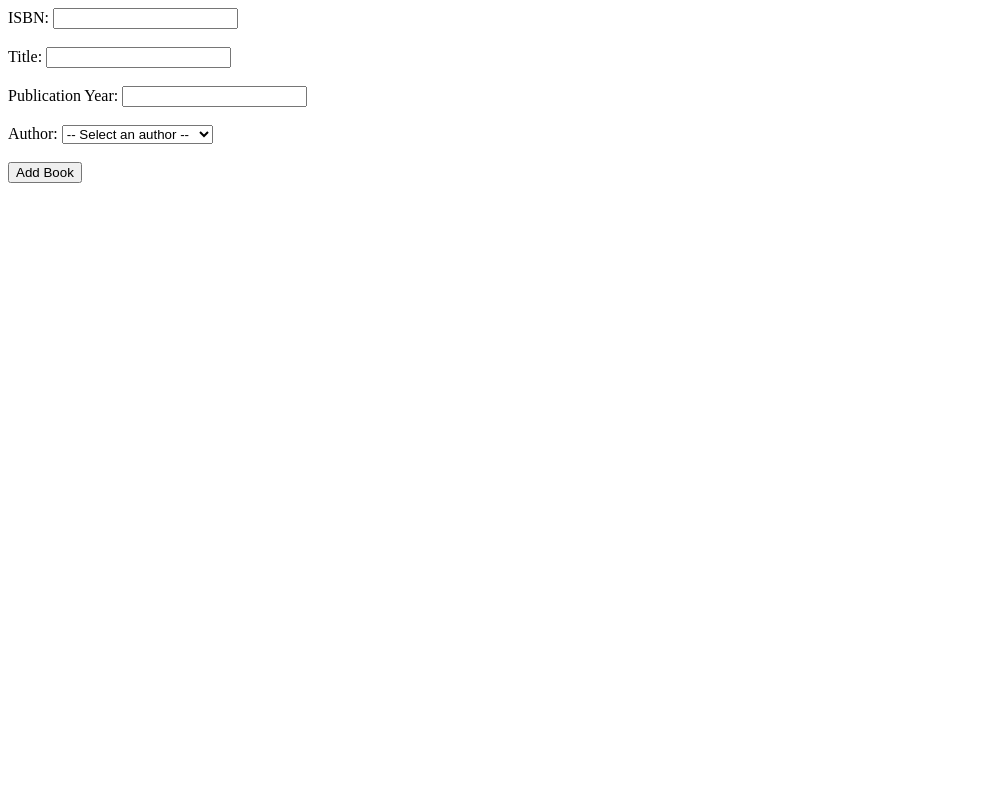
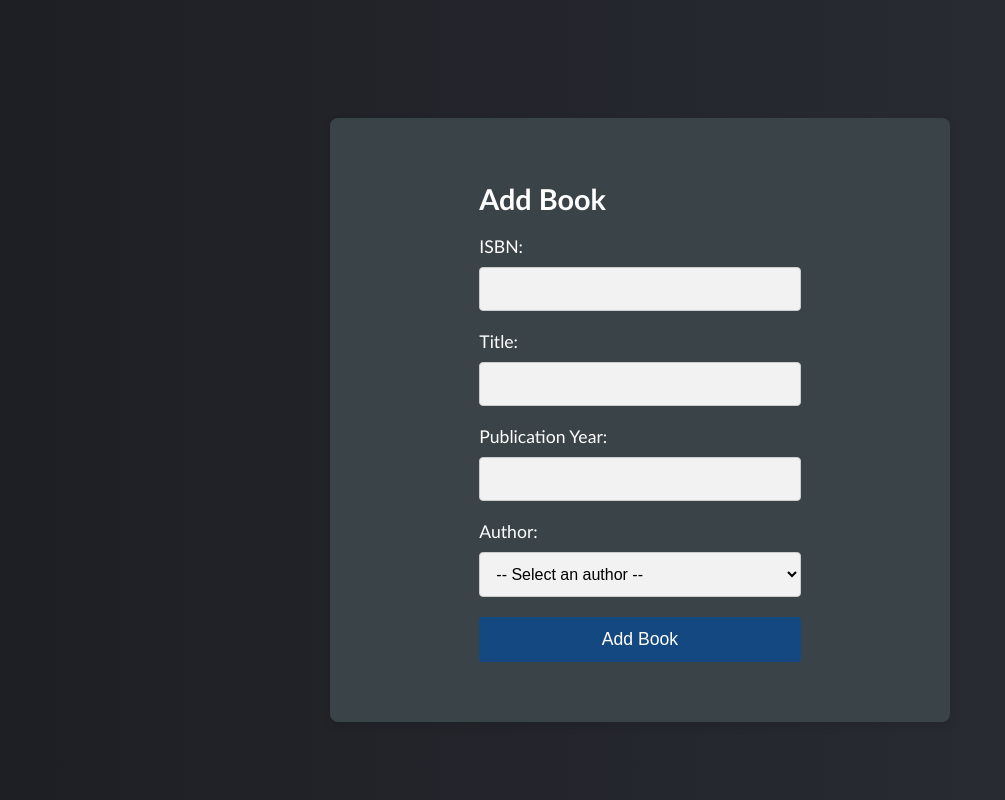
Before and after one commit to JacobHoukes/Book_alchemy, a Flask app: page /add_book in a window 1280 px wide. Shown: the whole page, without its empty margins (0-1005 px from the left). Run offline with Flask 3, Linux system fonts and the light colour scheme.

Commit message:
stylesheets improvements

```diff
--- /dev/null
+++ b/static/form_page.css
@@ -0,0 +1,78 @@
+body {
+  font-family: 'Calibri', sans-serif;
+  margin: 0;
+  padding: 0;
+  background: linear-gradient(to right, #1d1f24, #2b2e36);
+  color: #e0e4e2;
+  display: flex;
+  align-items: center;
+  justify-content: center;
+  min-height: 100vh;
+}
+
+.form-container {
+  background-color: #3a4348;
+  padding: 40px 60px;
+  border-radius: 8px;
+  box-shadow: 0 4px 8px rgba(0, 0, 0, 0.1);
+  max-width: 500px;
+  width: 100%;
+  display: flex;
+  flex-direction: column;
+  align-items: center;
+  margin-top: 40px;
+}
+
+h2 {
+  font-size: 1.8em;
+  color: #ffffff;
+  margin-bottom: 20px;
+}
+
+label {
+  font-size: 1.1em;
+  margin-bottom: 10px;
+  color: #ffffff;
+  display: block;
+}
+
+input, select {
+  width: 100%;
+  padding: 12px;
+  margin-bottom: 20px;
+  border: 1px solid #ccc;
+  border-radius: 4px;
+  background-color: #f2f2f2;
+  font-size: 1em;
+  color: #000000;
+  box-sizing: border-box;
+}
+
+input:focus, select:focus {
+  outline: none;
+  border-color: #144a85;
+  background-color: #ffffff;
+  color: #000000;
+}
+
+input[type="submit"] {
+  background-color: #144880;
+  color: white;
+  font-size: 1.1em;
+  border: none;
+  padding: 12px 20px;
+  border-radius: 4px;
+  cursor: pointer;
+  transition: background-color 0.3s ease;
+}
+
+input[type="submit"]:hover {
+  background-color: #103b66;
+}
+
+@media (max-width: 600px) {
+  .form-container {
+    padding: 20px;
+    margin-top: 20px;
+  }
+}
--- a/static/style.css
+++ b/static/style.css
@@ -1,5 +1,5 @@
 body {
-  background-color: #2a2e34;
+  background: linear-gradient(to right, #1d1f24, #2b2e36);
   font-family: 'Calibri', sans-serif;
   margin: 0;
   padding: 20px;
@@ -17,7 +17,7 @@
   width: 250px;
   border: 1px solid #555;
   border-radius: 8px;
-  padding: 15px;
+  padding: 40px 15px 15px 15px;
   box-shadow: 0 4px 6px rgba(0, 0, 0, 0.15);
   text-align: center;
   background-color: #3a4348;
--- a/templates/add_book.html
+++ b/templates/add_book.html
@@ -4,25 +4,32 @@
     <meta charset="UTF-8">
     <meta name="viewport" content="width=device-width, initial-scale=1.0">
     <meta http-equiv="X-UA-Compatible" content="ie=edge">
+    <link rel="stylesheet" href="{{ url_for('static', filename='form_page.css') }}">
+    <title>Add Book</title>
   </head>
   <body>
+    <div class="form-container">
+      <form action="/add_book" method="POST">
+        <h2>Add Book</h2>
+        <label for="isbn">ISBN:</label>
+        <input type="text" id="isbn" name="isbn" required>
 
-  <form action="/add_book" method="POST">
-    <label for="isbn">ISBN:</label>
-    <input type="text" id="isbn" name="isbn" required><br><br>
         <label for="title">Title:</label>
-    <input type="text" id="title" name="title" required><br><br>
+        <input type="text" id="title" name="title" required>
+
         <label for="publication_year">Publication Year:</label>
-    <input type="number" id="publication_year" name="publication_year" required><br><br>
+        <input type="number" id="publication_year" name="publication_year" required>
+
         <label for="author_id">Author:</label>
         <select id="author_id" name="author_id" required>
           <option value="">-- Select an author --</option>
           {% for author in authors %}
             <option value="{{ author.id }}">{{ author.name }}</option>
           {% endfor %}
-    </select><br><br>
+        </select>
+
         <input type="submit" value="Add Book">
       </form>
-
+    </div>
   </body>
 </html>
```
Also changed, not shown: templates/add_author.html (+14 -9 lines), data/library.sqlite. Lines whose indentation alone changed are shown as unchanged.
